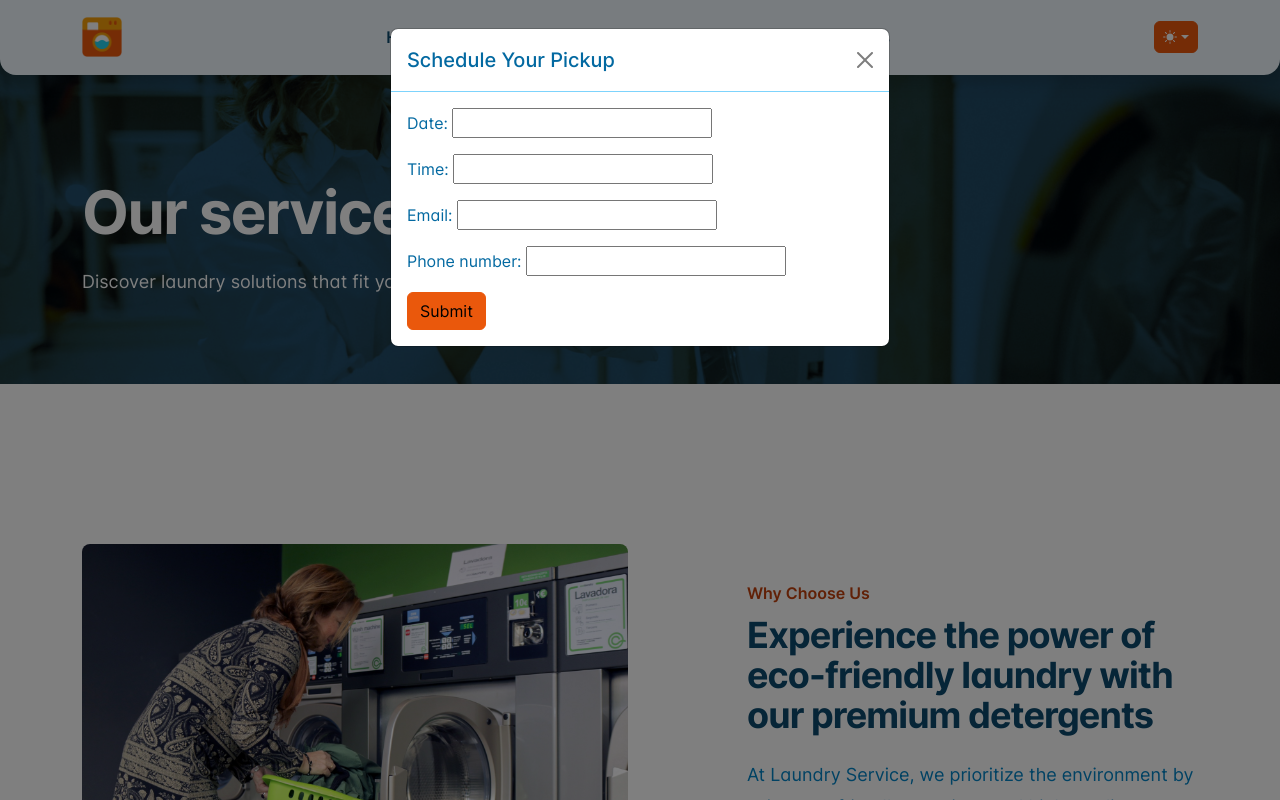
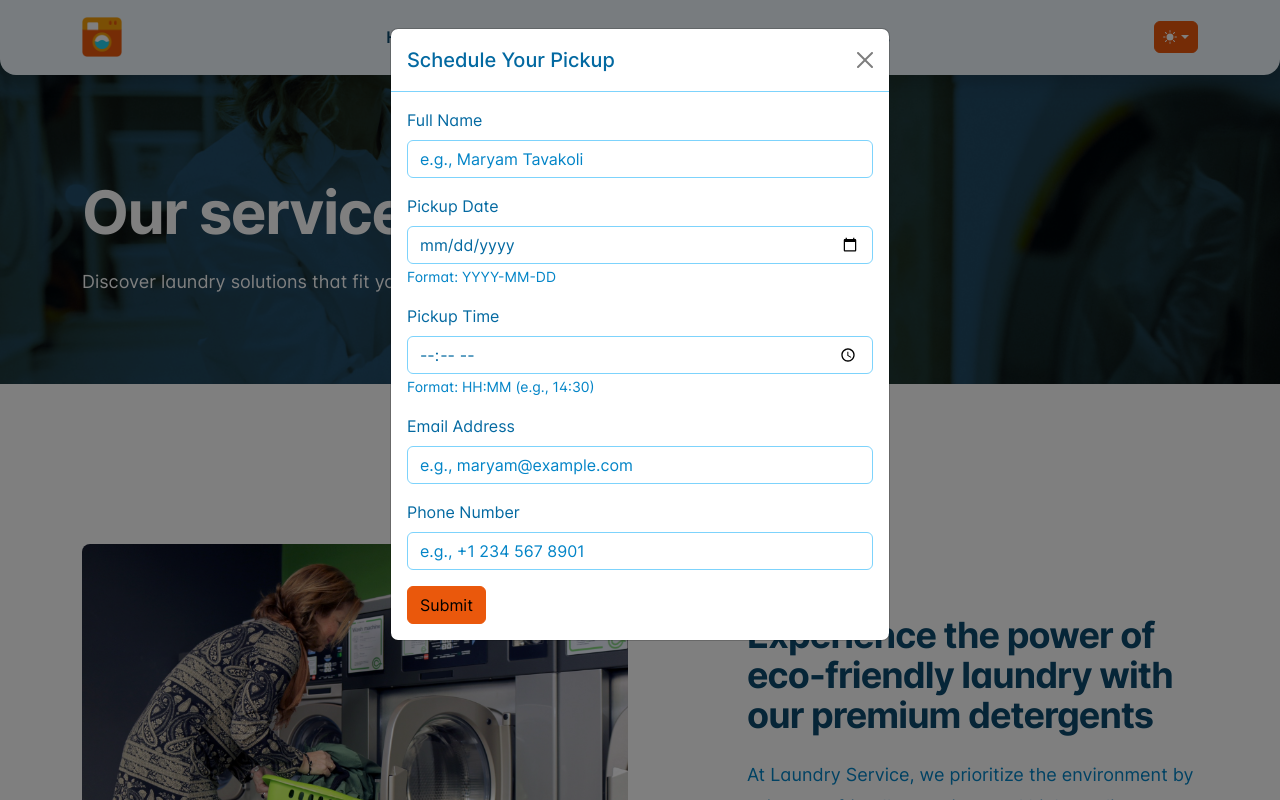
Before and after one commit to Maryam-tli/laundry_website, a Django app: page /services/ in a window 1280 px wide, after a click on "Schedule Your Pickup". Run offline with Django 4.2, Linux system fonts and the light colour scheme; some libraries are stand-ins or nearby versions.

Commit message:
changed my form structure for schedule

```diff
--- a/template/services.html
+++ b/template/services.html
@@ -197,10 +197,43 @@
         		<button type="button" class="btn-close" data-bs-dismiss="modal" aria-label="Close"></button>
       		</div>
       		<div class="modal-body">
-        		<!-- اینجا فرم بگذار -->
+				{% if form.errors %}
+  				<div class="alert alert-danger">
+    				Please correct the errors in the form.
+  				</div>
+				{% endif %}
+
         		<form method="post" action="{% url 'services' %}">
-  					{% csrf_token %}
-  					{{ form.as_p }}
+    				{% csrf_token %}
+
+    				<div class="mb-3">
+        				<label for="name" class="form-label">Full Name</label>
+        				<input type="text" name="name" class="form-control" placeholder="e.g., Maryam Tavakoli">
+    				</div>
+
+    				<div class="mb-3">
+        				<label for="date" class="form-label">Pickup Date</label>
+        				<input type="date" name="date" class="form-control">
+        				<small class="text-muted">Format: YYYY-MM-DD</small>
+    				</div>
+
+    				<div class="mb-3">
+        				<label for="time" class="form-label">Pickup Time</label>
+        				<input type="time" name="time" class="form-control">
+        				<small class="text-muted">Format: HH:MM (e.g., 14:30)</small>
+    				</div>
+
+					<div class="mb-3">
+        				<label for="email" class="form-label">Email Address</label>
+        				<input type="email" name="email" class="form-control" placeholder="e.g., maryam@example.com">
+    				</div>
+
+					<div class="mb-3">
+    					<label for="phone_number" class="form-label">Phone Number</label>
+    					<input type="tel" name="phone_number" class="form-control" placeholder="e.g., +1 234 567 8901">
+					</div>
+
+
   					<button type="submit" name="schedule_submit" class="btn btn-primary">Submit</button>
 				</form>
 
```
